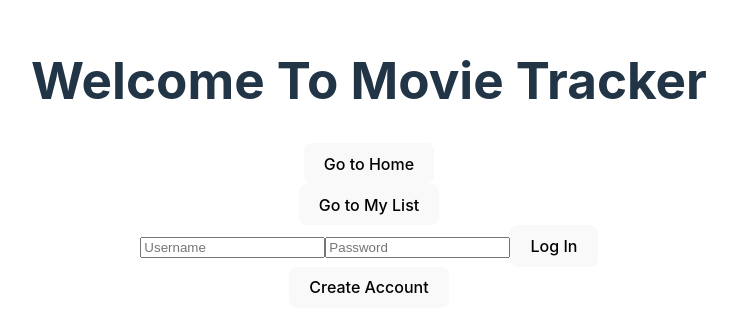
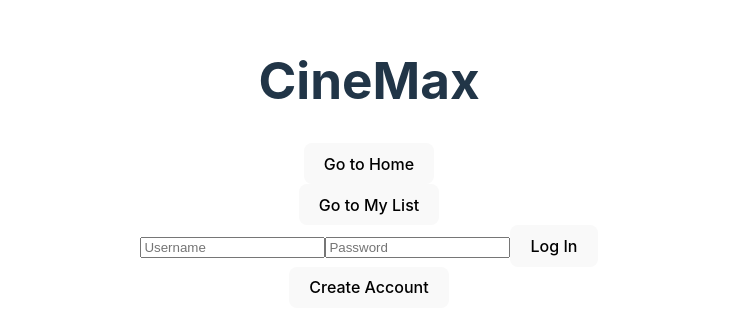
Before and after one commit to wilkofm/capstone-project, a React (Vite) app in the folder frontend/capstone-project/: page / in a window 1280 px wide. Shown: the part 237-568 px from the top of the page, without its empty margins (271-1008 px from the left). Built offline with nearby package versions, Linux system fonts and the light colour scheme.

Commit message:
Committing Extra Work

```diff
--- a/frontend/capstone-project/src/pages/LandingPage.jsx
+++ b/frontend/capstone-project/src/pages/LandingPage.jsx
@@ -15,7 +15,7 @@ const LandingPage = () => {
 
   return (
     <div>
-      <h1>Welcome To Movie Tracker</h1>
+      <h1>CineMax</h1>
       <Link to="/home">
         <button>Go to Home</button>
       </Link>
```
Also changed, not shown: 1 other file (tests, documents, lock files or other folders).
